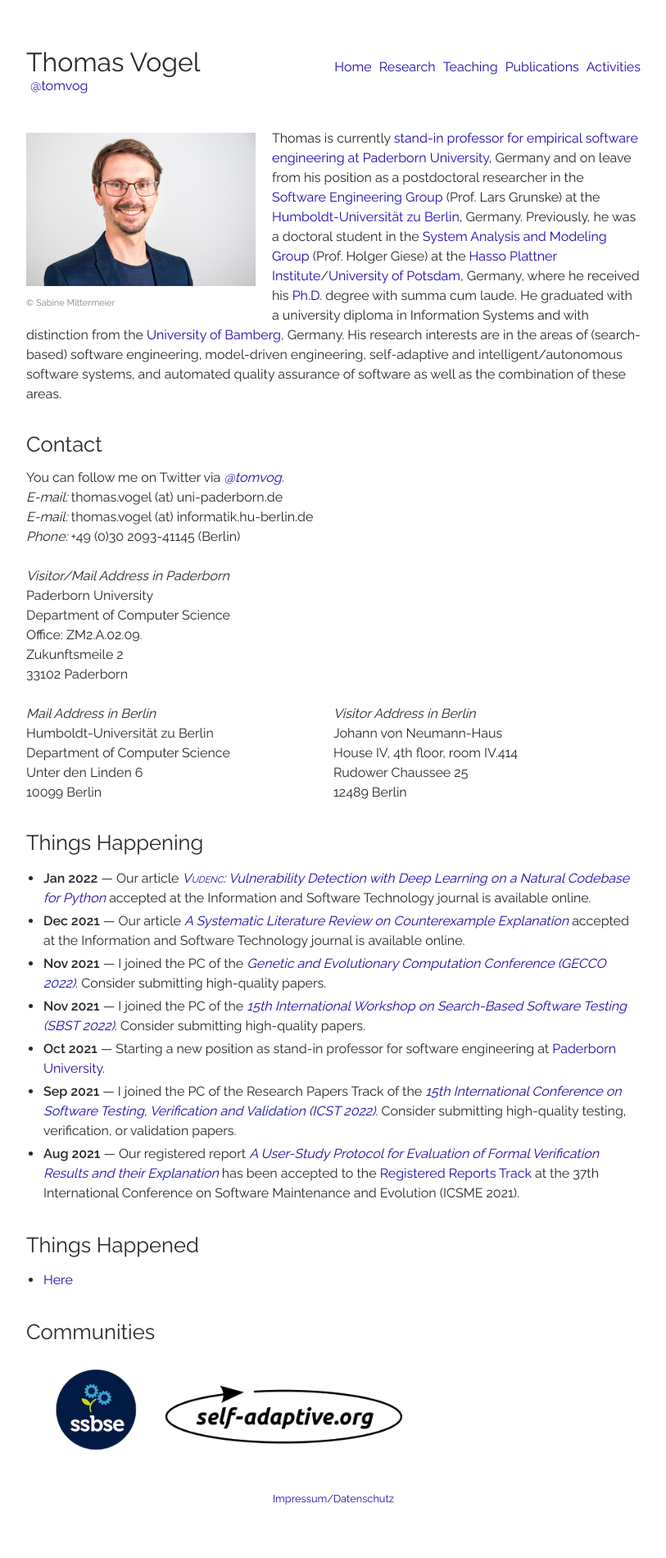
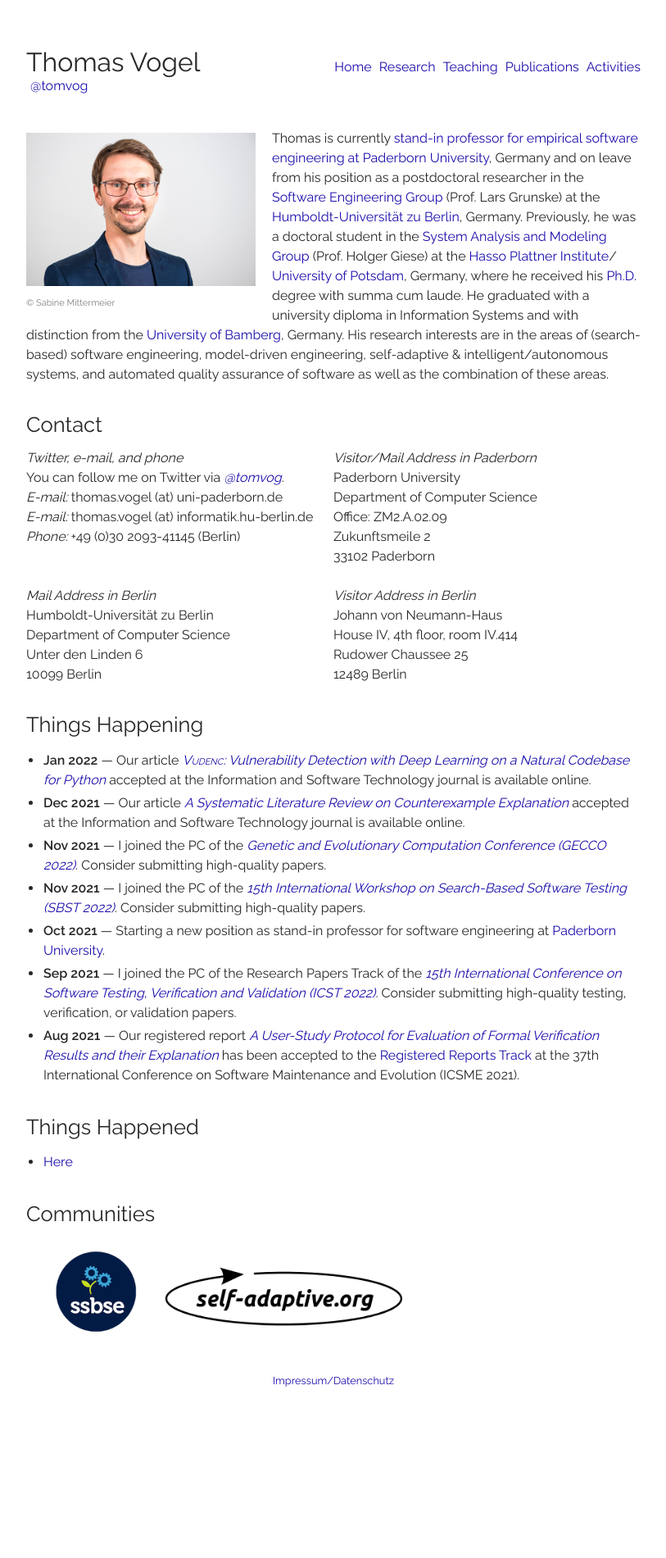
Before and after one commit to thomas-vogel/thomas-vogel.github.io, a Jekyll site: the page built from index.md, in a window 1280 px wide. Shown: the whole page at 82% size, without its empty margins (233-1046 px from the left). Built offline with Jekyll 4.4.1, drawn with Linux system fonts in a browser that asks for light colours; after the commit the page ends 1757 px from its top, so only the background shows below that.

Commit message:
Adapt layout of home page.

```diff
--- a/index.md
+++ b/index.md
@@ -9,9 +9,9 @@ layout: home
 </div>
 
 Thomas is currently [stand-in professor for empirical software engineering at Paderborn University](https://www.uni-paderborn.de/person/92621){:target="_blank"}, Germany and on leave from his position as a postdoctoral researcher in the [Software Engineering Group](https://www.informatik.hu-berlin.de/en/forschung-en/gebiete/se){:target="_blank"} (Prof. Lars Grunske) at the [Humboldt-Universität zu Berlin](https://www.hu-berlin.de/en){:target="_blank"}, Germany.
-Previously, he was a doctoral student in the [System Analysis and Modeling Group](https://hpi.de/en/giese/){:target="_blank"} (Prof. Holger Giese) at the [Hasso Plattner Institute](https://hpi.de/en.html){:target="_blank"}/[University of Potsdam](https://www.uni-potsdam.de/en/index.html){:target="_blank"}, Germany, where he received his [Ph.D.](publications/phd) degree with summa cum laude.
+Previously, he was a doctoral student in the [System Analysis and Modeling Group](https://hpi.de/en/giese/){:target="_blank"} (Prof. Holger Giese) at the [Hasso Plattner Institute](https://hpi.de/en.html){:target="_blank"}/ [University of Potsdam](https://www.uni-potsdam.de/en/index.html){:target="_blank"}, Germany, where he received his [Ph.D.](publications/phd) degree with summa cum laude.
 He graduated with a university diploma in Information Systems and with distinction from the [University of Bamberg](https://www.uni-bamberg.de/en/){:target="_blank"}, Germany.
-His research interests are in the areas of (search-based) software engineering, model-driven engineering, self-adaptive and intelligent/autonomous software systems, and automated quality assurance of software as well as the combination of these areas.
+His research interests are in the areas of (search-based) software engineering, model-driven engineering, self-adaptive & intelligent/autonomous systems, and automated quality assurance of software as well as the combination of these areas.
 
 ## Contact
 
@@ -19,17 +19,18 @@ His research interests are in the areas of (search-based) software engineering,
     <div style="margin-bottom: 10px">
     <!--<i><strong>Please contact me by e-mail since I am currently working mostly from home. Postal mails to my university's address currently do not reach me.</strong></i>-->
     </div>
-    <div>
+    <div class="contactleft">
+    <em>Twitter, e-mail, and phone</em><br />
       You can follow me on Twitter via <em><a href="https://twitter.com/tomvog" target="_blank">@tomvog</a></em>. <br />
       <em>E-mail: </em> thomas.vogel (at) uni-paderborn.de <br />
       <em>E-mail: </em> {{site.email}}  <br />
       <em>Phone:</em> +49 (0)30 2093-41145 (Berlin)<br /> <br />
     </div>
-    <div class="">
+    <div class="contactright">
       <em>Visitor/Mail Address in Paderborn</em> <br />
       Paderborn University <br />
       Department of Computer Science <br />
-      Office: ZM2.A.02.09. <br />
+      Office: ZM2.A.02.09 <br />
       Zukunftsmeile 2 <br />
       33102 Paderborn
     </div>
```
